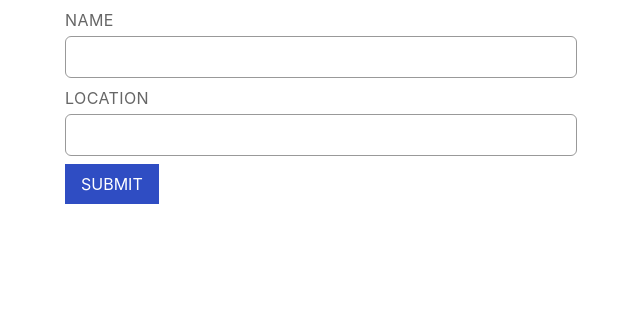
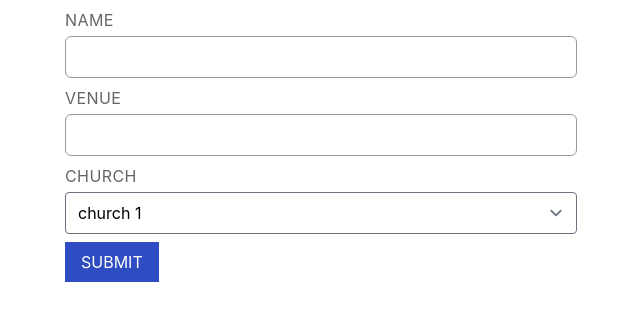
Before and after one commit to Loui4/CEC-Register-UI, a React (Create React App) app: page / in a window 1280 px wide. Shown: the top 320 px of the page, without its empty margins (319-959 px from the left). Built offline with nearby package versions, Linux system fonts and the light colour scheme.

Commit message:
feat(form): add bible class form

```diff
--- a/src/App.tsx
+++ b/src/App.tsx
@@ -13,11 +13,12 @@ import { BaseTable } from "./components/organisms";
 import { MemberCreateForm } from "./containers/members";
 import { YearCreateForm } from "./containers/year";
 import { ChurchCreateForm } from "./containers/churches";
+import { BibleClassCreateForm } from "./containers/bible-class";
 
 function App() {
   return (
     <div className="px-96">
-      <ChurchCreateForm />
+      <BibleClassCreateForm />
     </div>
   );
 }
--- /dev/null
+++ b/src/containers/bible-class/BibleClassCreateForm.tsx
@@ -0,0 +1,16 @@
+import BibleClassForm from "./BibleClassForm";
+
+export default function ChurchCreateForm() {
+  const handleSubmit = (values: any) => {
+    console.log(values);
+  };
+
+  const initialValues = {
+    name: "",
+    churchId: "",
+    venue: "",
+  };
+  return (
+    <BibleClassForm initialValues={initialValues} onSubmit={handleSubmit} />
+  );
+}
--- /dev/null
+++ b/src/containers/bible-class/BibleClassForm.tsx
@@ -0,0 +1,48 @@
+import * as Yup from "yup";
+import {
+  FormInputWithLabel,
+  FormSelectWithLabel,
+} from "../../components/molecules/form";
+import { BaseForm } from "../../components/organisms";
+import { formOptionMapper } from "../../utils";
+
+type PropTypes = {
+  onSubmit: (values: any) => void;
+  initialValues: any;
+};
+
+function BibleClassForm({ initialValues, onSubmit }: PropTypes) {
+  const churches: any = [
+    { id: "1", name: "church 1" },
+    { id: "2", name: "church 2" },
+  ];
+  const formOptions = formOptionMapper(churches, {
+    label: "name",
+    value: "id",
+  });
+
+  const validationSchema = Yup.object().shape({
+    name: Yup.string().required().label("name"),
+    venue: Yup.string().required().label("venue"),
+    churchId: Yup.number().required().label("church"),
+  });
+
+  return (
+    <BaseForm
+      initialValues={initialValues}
+      onSubmit={onSubmit}
+      validationSchema={validationSchema}
+    >
+      <FormInputWithLabel id="name" label="Name" name="name" />
+      <FormInputWithLabel id="venue" label="venue" name="venue" />
+      <FormSelectWithLabel
+        id="church"
+        name="churchId"
+        options={formOptions}
+        label="church"
+      />
+    </BaseForm>
+  );
+}
+
+export default BibleClassForm;
--- /dev/null
+++ b/src/containers/bible-class/index.ts
@@ -0,0 +1 @@
+export { default as BibleClassCreateForm } from "./BibleClassCreateForm";
--- /dev/null
+++ b/src/utils/FormOptionMapper.ts
@@ -0,0 +1,8 @@
+import { FormOption } from "../interfaces";
+
+export default function formOptionMapper(
+  data: Array<any>,
+  { label, value }: FormOption
+): Array<FormOption> {
+  return data.map((item) => ({ label: item[label], value: item[value] }));
+}
--- /dev/null
+++ b/src/utils/index.ts
@@ -0,0 +1 @@
+export { default as formOptionMapper } from "./FormOptionMapper";
```
